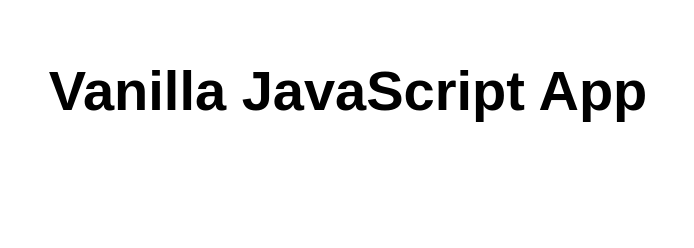
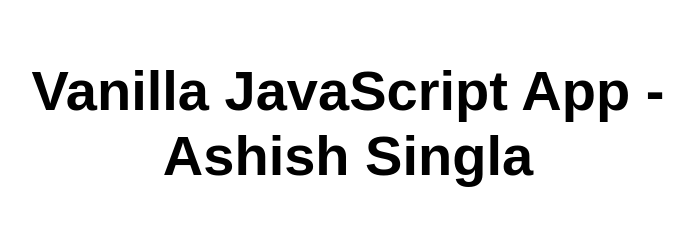
Before and after one commit to singla108/did-static-web-app, a website: page src/index.html in a window 1280 px wide. Shown: the whole page, without its empty margins (292-986 px from the left). Drawn offline with Linux system fonts and the light colour scheme.

Commit message:
Update index.html

```diff
--- a/src/index.html
+++ b/src/index.html
@@ -10,7 +10,7 @@
 
 <body>
   <main>
-    <h1>Vanilla JavaScript App</h1>
+    <h1>Vanilla JavaScript App - Ashish Singla</h1>
   </main>
 </body>
 
```
